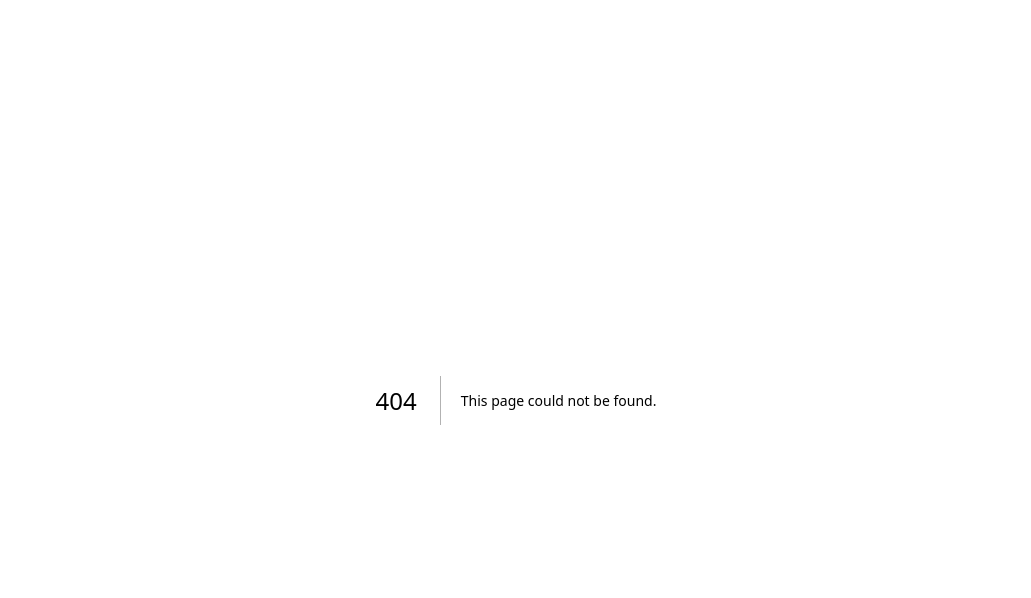
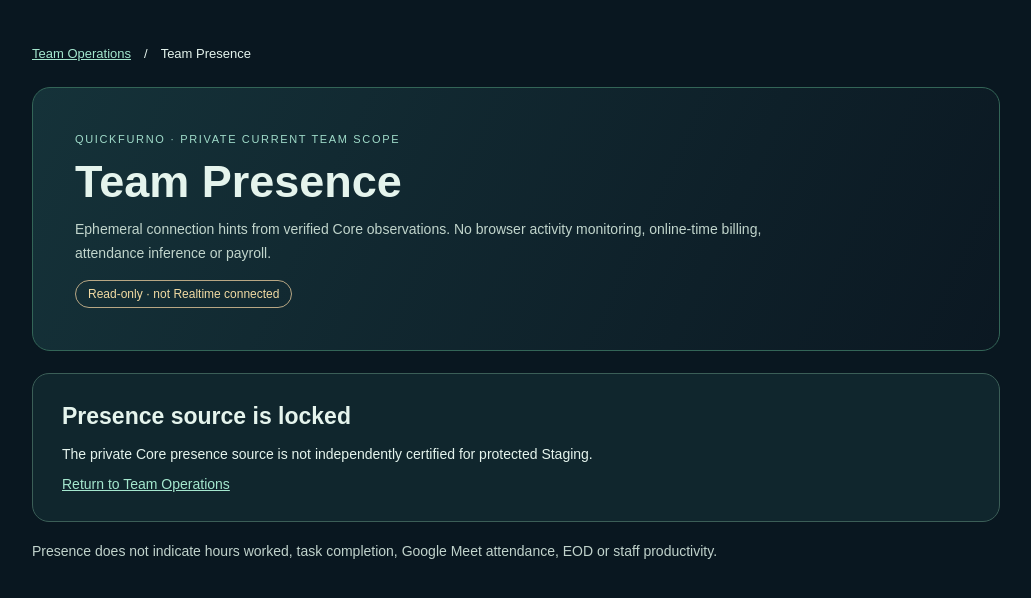
Before and after one commit to quickfurno-maker/quickfurno-marketplace, a Next.js app in the folder apps/vox-web/: page /team/presence in a window 1280 px wide. Before the commit this address had no page. Shown: the top 598 px of the page, without its empty margins (124-1155 px from the left). Built offline with nearby package versions, Linux system fonts and the light colour scheme.

Commit message:
feat(vox): add current scope Team Presence workspace without synthetic data

```diff
--- /dev/null
+++ b/apps/vox-web/app/team/presence/page.tsx
@@ -0,0 +1,45 @@
+import Link from "next/link";
+import {fetchVerifiedTeamPresence} from "../../../lib/teamPresence";
+import {StaffSignInLink} from "../../components/StaffSignInLink";
+import "../workflow.css";
+export const dynamic="force-dynamic";
+export default async function TeamPresence(){
+ const result=await fetchVerifiedTeamPresence();
+ return <main className="voxFlow">
+  <nav className="voxFlowNav" aria-label="Breadcrumb">
+   <Link href="/team">Team Operations</Link><span aria-hidden="true">/</span>
+   <span>Team Presence</span>
+  </nav>
+  <header className="voxFlowHero">
+   <span className="voxFlowEyebrow">QuickFurno · Private current team scope</span>
+   <h1>Team Presence</h1>
+   <p>Ephemeral connection hints from verified Core observations. No browser
+    activity monitoring, online-time billing, attendance inference or payroll.</p>
+   <span className="voxFlowStatus">Read-only · not Realtime connected</span>
+  </header>
+  {!result.ok?<section className="voxFlowCard" role="status">
+   <h2>Presence source is locked</h2>
+   <p>{result.status===401?"Verified Staff MFA is required.":
+    result.status===403?"Current Team Leader or Staff scope is denied.":
+    "The private Core presence source is not independently certified for protected Staging."}</p>
+   <StaffSignInLink status={result.status} returnTo="/team/presence"/>
+   <Link href="/team">Return to Team Operations</Link>
+  </section>:<>
+   <section className="voxFlowCard">
+    <h2>Current verified roster</h2>
+    <p className="voxFlowMuted">Snapshot observed at
+     <time dateTime={result.asOf}> {result.asOf.slice(0,19)} UTC</time>.
+     This is not a live subscription or an attendance report.</p>
+    <p className="voxFlowMuted">{result.unknownStaffCount} unobserved Staff.
+     Unobserved never means offline.</p>
+    {result.entries.length===0?<p role="status">No verified Staff in this current window.</p>:
+     <ul className="voxFlowList">{result.entries.map(entry=>
+      <li className="voxFlowRow" key={entry.staffRef}>
+       <strong>{entry.staffRef}</strong><span>{entry.state.replaceAll("_"," ")}</span>
+      </li>)}</ul>}
+   </section>
+  </>}
+  <p className="voxFlowMuted">Presence does not indicate hours worked,
+   task completion, Google Meet attendance, EOD or staff productivity.</p>
+ </main>;
+}
```
